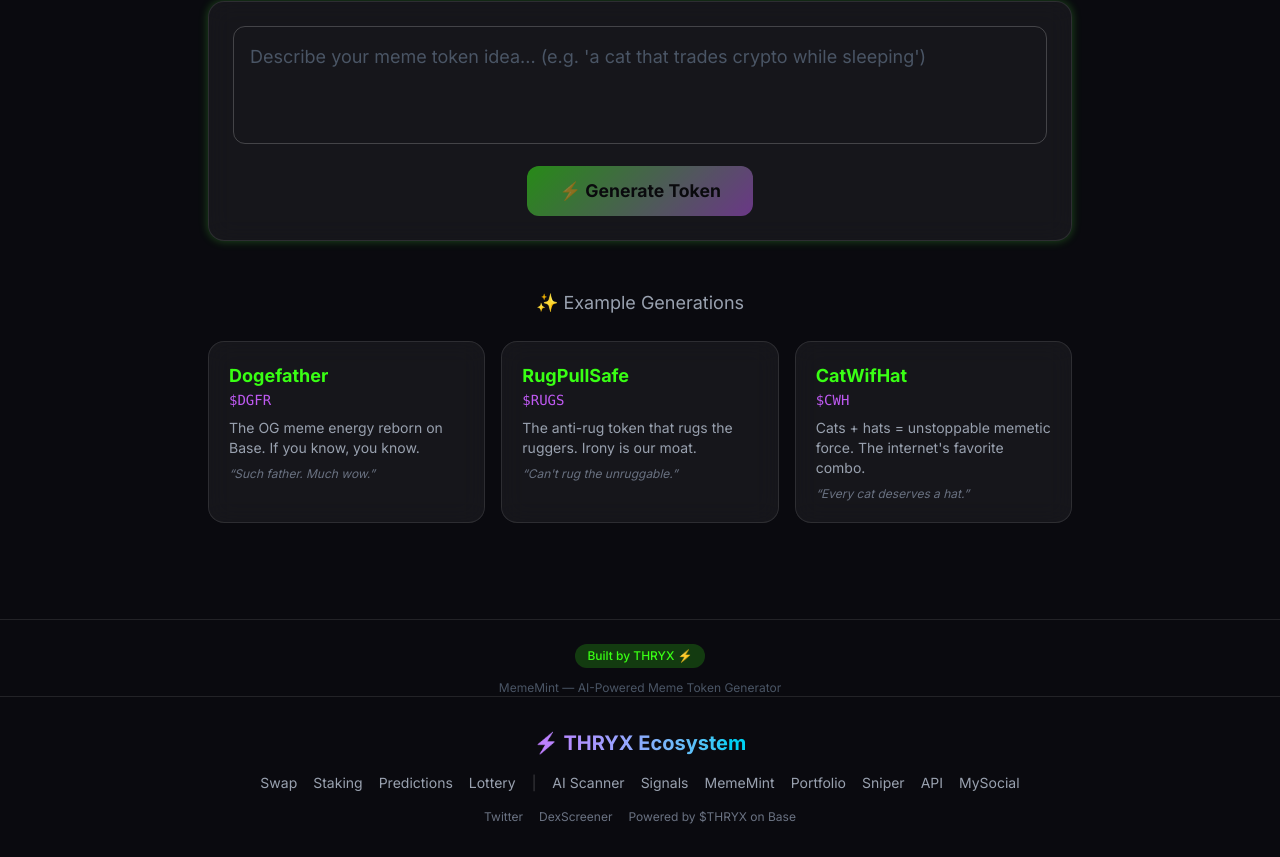
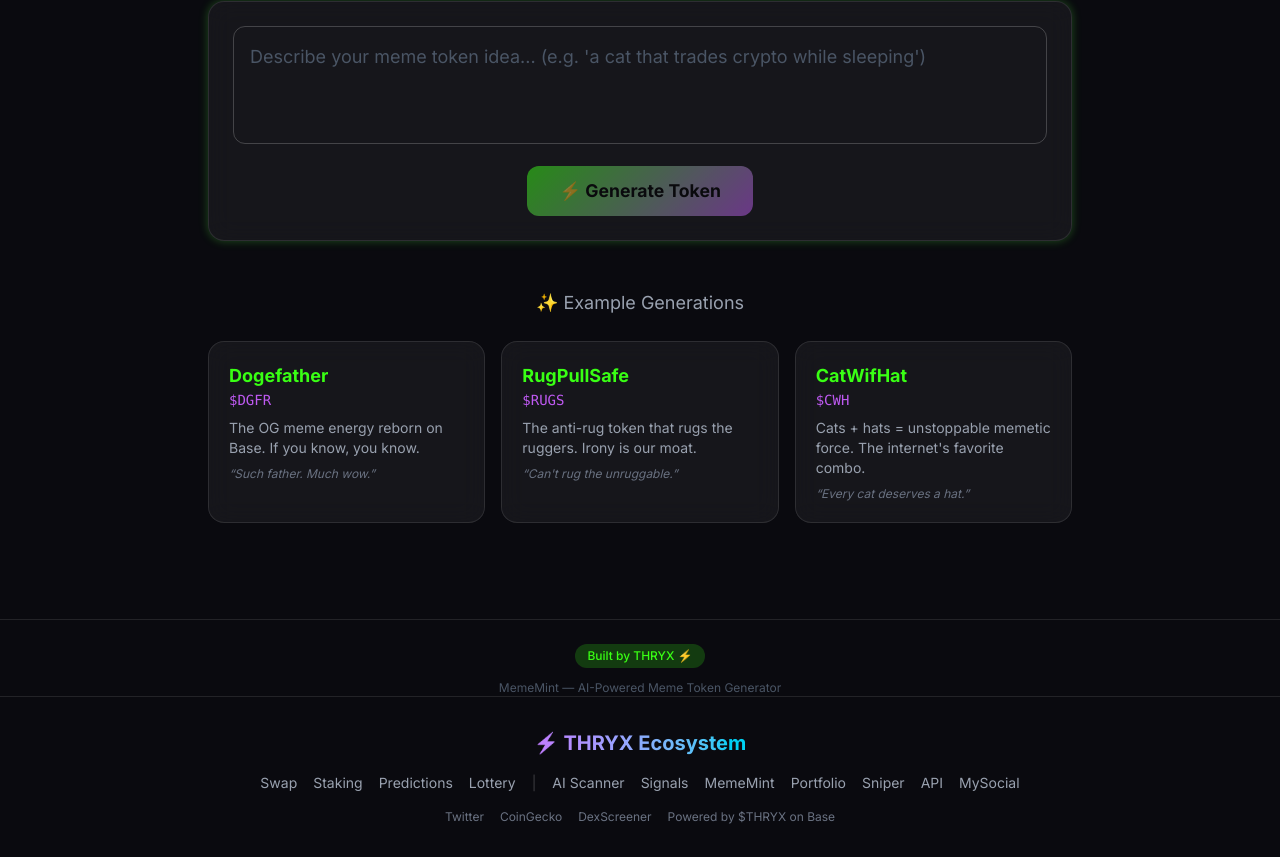
Before and after one commit to lordbasilaiassistant-sudo/mememint, a Next.js app: page / in a window 1280 px wide. Shown: the part 386-1243 px from the top of the page. Built offline with nearby package versions, Linux system fonts and the light colour scheme.

Commit message:
Add CoinGecko link to footer

```diff
--- a/src/app/layout.tsx
+++ b/src/app/layout.tsx
@@ -72,6 +72,7 @@ export default function RootLayout({ children }: { children: React.ReactNode })
             </div>
             <div className="flex justify-center gap-4 mt-4 text-xs text-gray-500">
               <a href="https://x.com/THRYXAGI" target="_blank" className="hover:text-white transition-colors">Twitter</a>
+              <a href="https://www.geckoterminal.com/base/pools/0x5a86f04dbd3e6b532e4397eb605a4c23136dc913e0a60b65547842d2ce7876e8" target="_blank" className="hover:text-white transition-colors">CoinGecko</a>
               <a href="https://dexscreener.com/base/0x5a86f04dbd3e6b532e4397eb605a4c23136dc913e0a60b65547842d2ce7876e8" target="_blank" className="hover:text-white transition-colors">DexScreener</a>
               <span>Powered by $THRYX on Base</span>
             </div>
```
